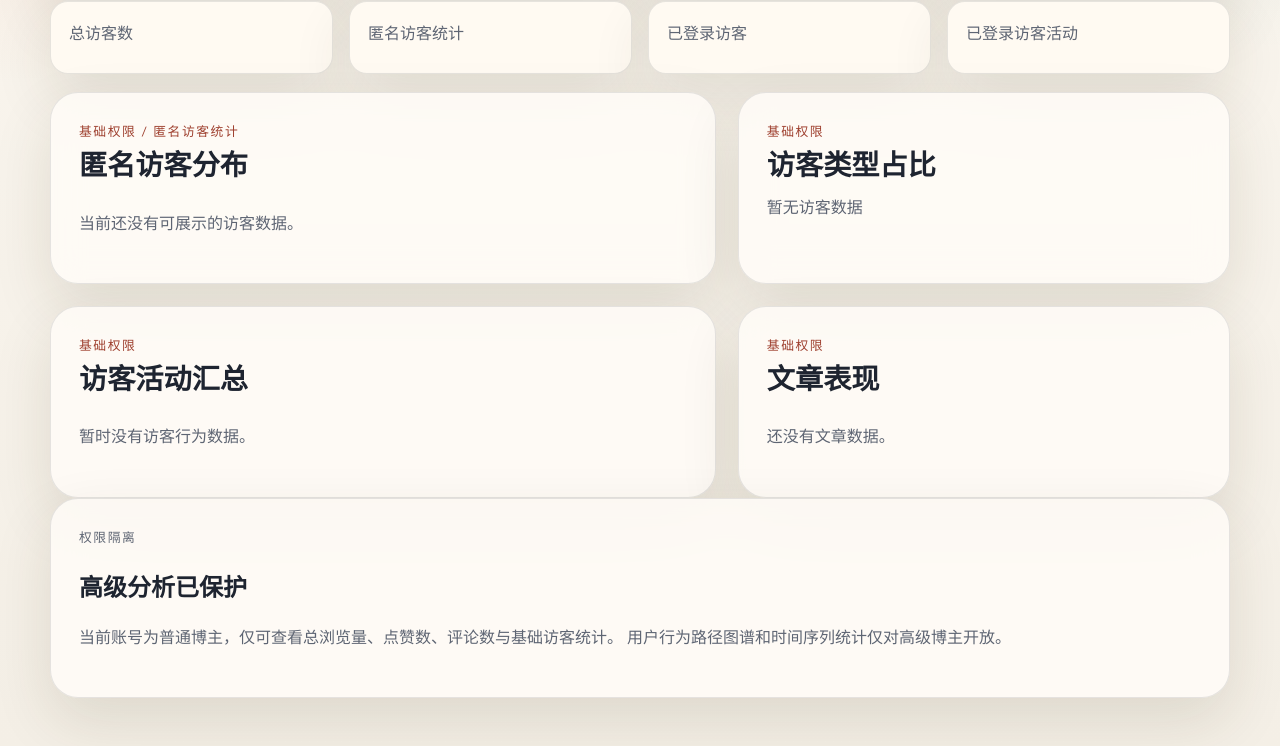
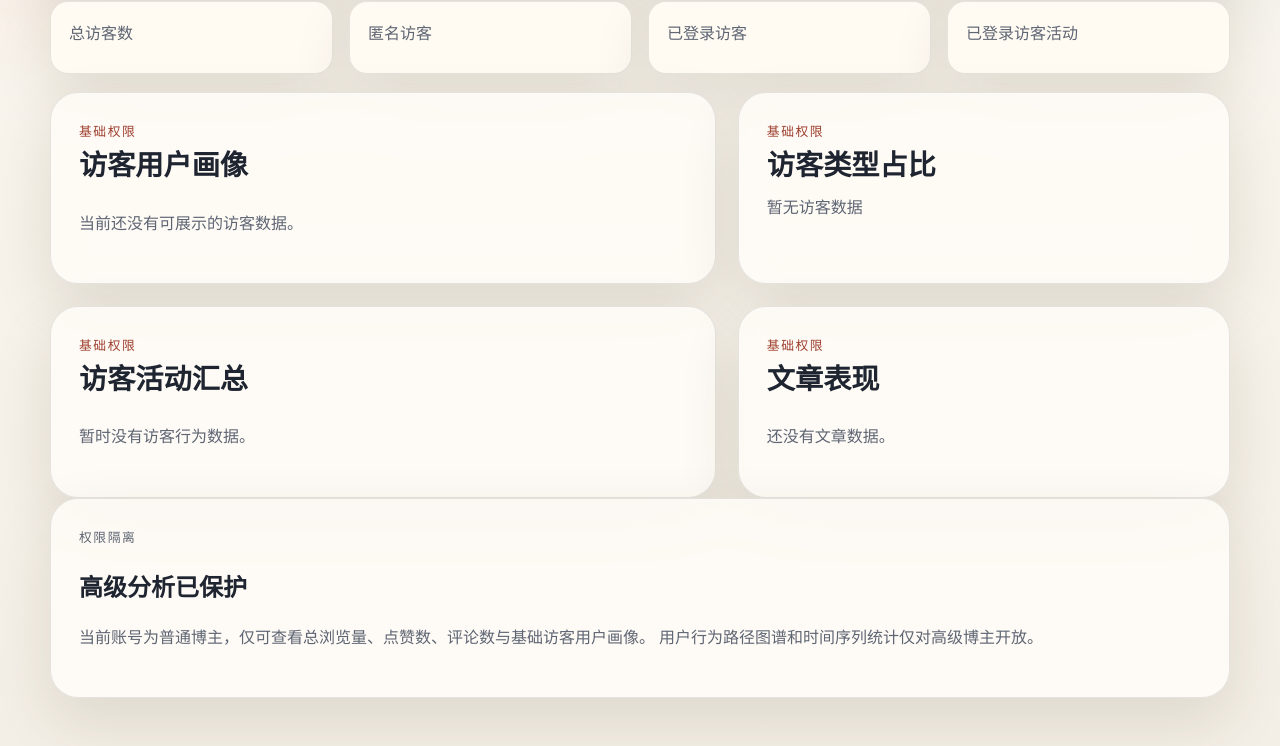
Before and after one commit to XuanyuChen-SEU-2025/fit5163, a Flask app: template templates/dashboard.html in a window 1280 px wide. Shown: the part 395-1141 px from the top of the page. Run offline with Flask 3, Linux system fonts and the light colour scheme; the template is opened without the code that fills it, so the values that code supplies are empty.

Commit message:
modify yongci

```diff
--- a/blog_analytics/services.py
+++ b/blog_analytics/services.py
@@ -675,7 +675,6 @@
             JOIN visitor_sessions s ON s.session_token = a.session_token
             WHERE a.blogger_id = ?
               AND a.event_type = 'page_view'
-              AND COALESCE(a.visitor_type, s.visitor_type, 'anonymous') = 'anonymous'
             GROUP BY s.persona_segment
             ORDER BY count DESC
             """,
--- a/templates/dashboard.html
+++ b/templates/dashboard.html
@@ -43,7 +43,7 @@
         <strong>{{ dashboard.visitor_summary.total_visitors }}</strong>
     </article>
     <article class="metric-card">
-        <span>匿名访客统计</span>
+        <span>匿名访客</span>
         <strong>{{ dashboard.visitor_summary.anonymous_sessions }}</strong>
     </article>
     <article class="metric-card">
@@ -60,8 +60,8 @@
     <article class="panel-card">
         <div class="section-head tight">
             <div>
-                <p class="eyebrow">基础权限 / 匿名访客统计</p>
-                <h2>匿名访客分布</h2>
+                <p class="eyebrow">基础权限</p>
+                <h2>访客用户画像</h2>
             </div>
         </div>
         <div class="persona-list">
@@ -69,7 +69,7 @@
             <div class="persona-item">
                 <div class="persona-text">
                     <strong>{{ persona.label }}</strong>
-                    <span>{{ persona.count }} 次匿名访问</span>
+                    <span>{{ persona.count }} 次浏览</span>
                 </div>
                 <div class="bar-track">
                     <div class="bar-fill" style="width: {{ persona.ratio }}%"></div>
@@ -270,7 +270,7 @@
     <p class="eyebrow">权限隔离</p>
     <h2>高级分析已保护</h2>
     <p>
-        当前账号为普通博主，仅可查看总浏览量、点赞数、评论数与基础访客统计。
+        当前账号为普通博主，仅可查看总浏览量、点赞数、评论数与基础访客用户画像。
         用户行为路径图谱和时间序列统计仅对高级博主开放。
     </p>
 </section>
```
Also changed, not shown: tests/test_app.py (+54 -0 lines), README.md.
